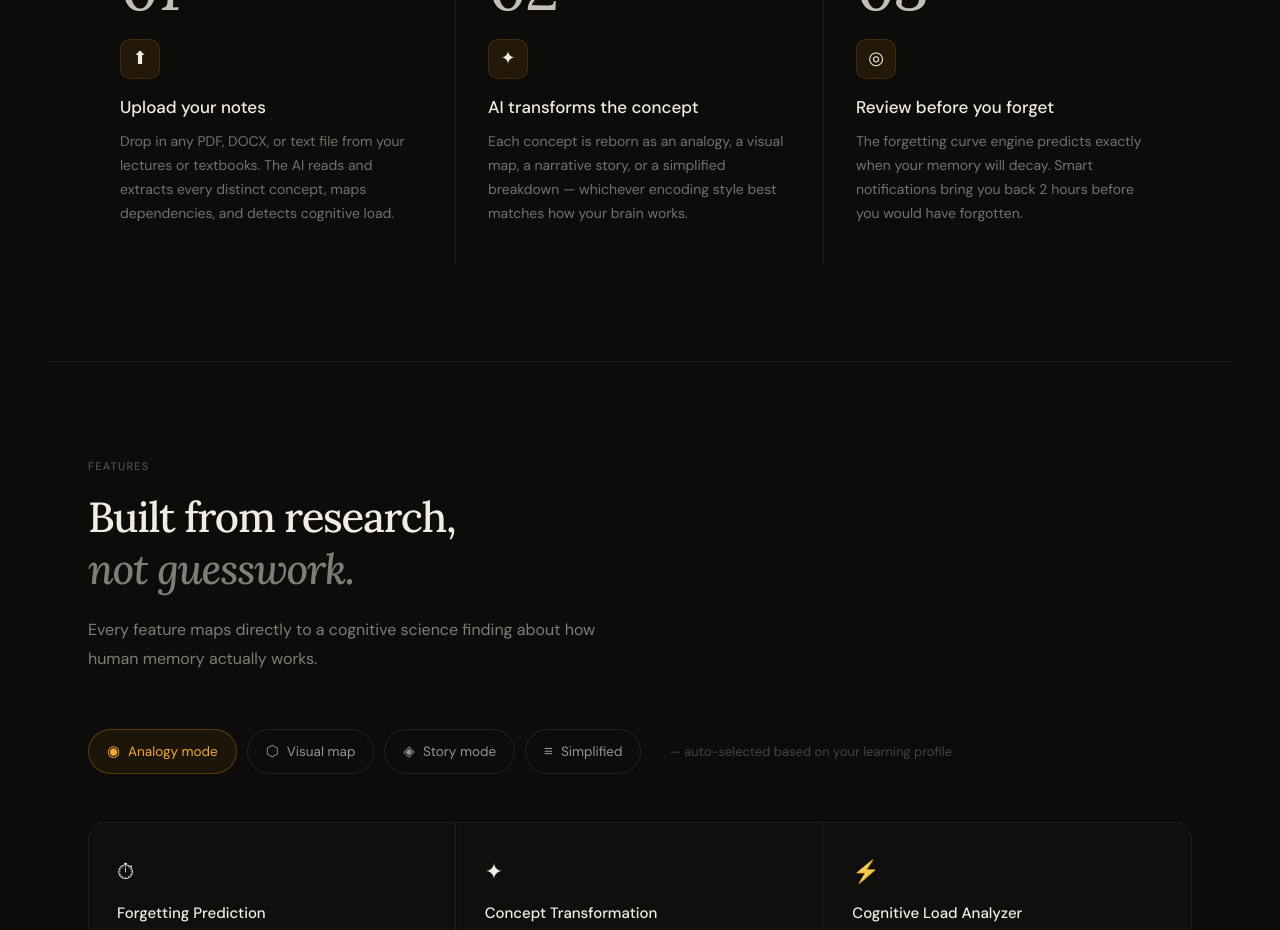
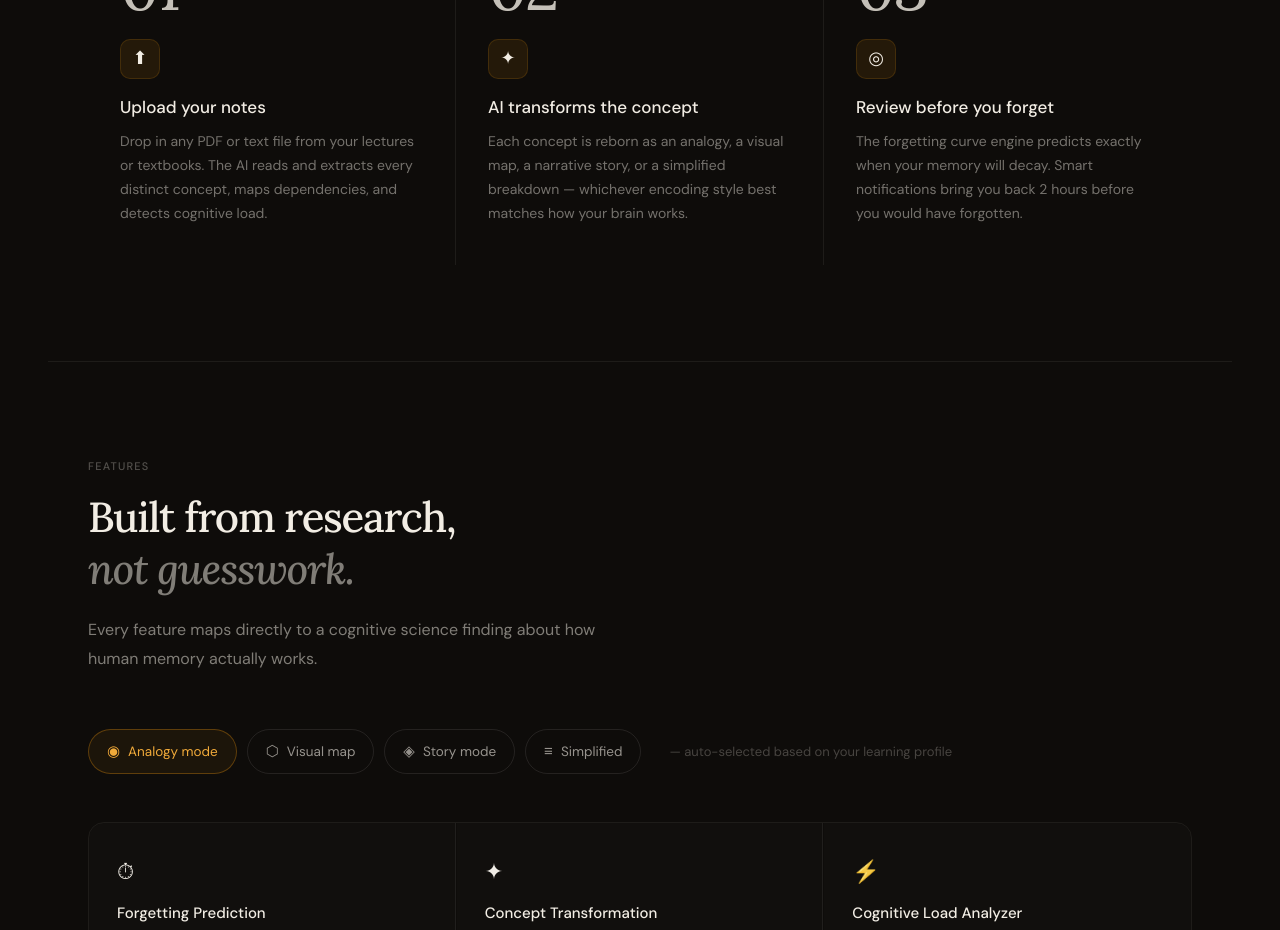
Before and after one commit to VC-Nithesh944/OneShot_Learn_Engine, a Next.js app: page / in a window 1280 px wide. Shown: the part 2040-2970 px from the top of the page. Built offline with nearby package versions, Linux system fonts and the light colour scheme; no server answers.

Commit message:
fix: removed Docx text from landing page

```diff
--- a/app/page.jsx
+++ b/app/page.jsx
@@ -865,7 +865,7 @@ export default function LandingPage() {
                 num: "01",
                 icon: "⬆",
                 title: "Upload your notes",
-                desc: "Drop in any PDF, DOCX, or text file from your lectures or textbooks. The AI reads and extracts every distinct concept, maps dependencies, and detects cognitive load.",
+                desc: "Drop in any PDF or text file from your lectures or textbooks. The AI reads and extracts every distinct concept, maps dependencies, and detects cognitive load.",
               },
               {
                 num: "02",
```
